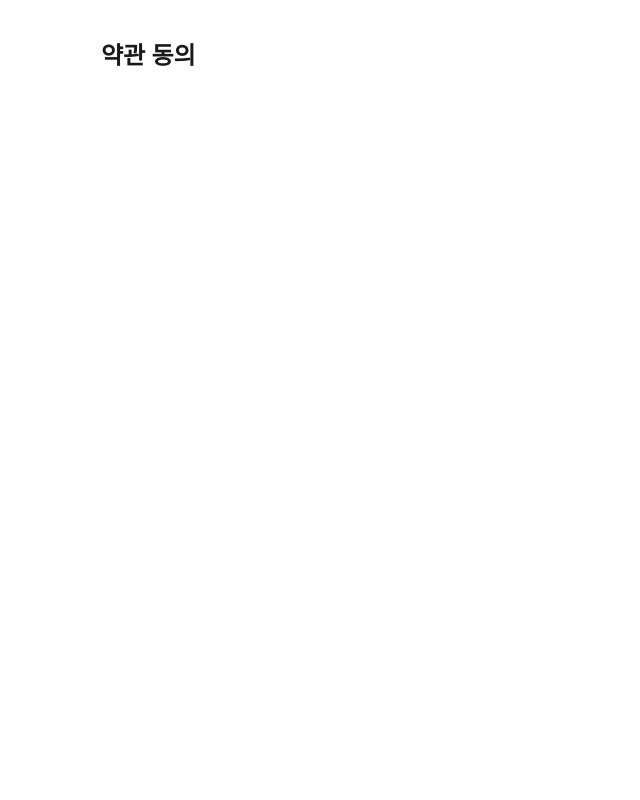
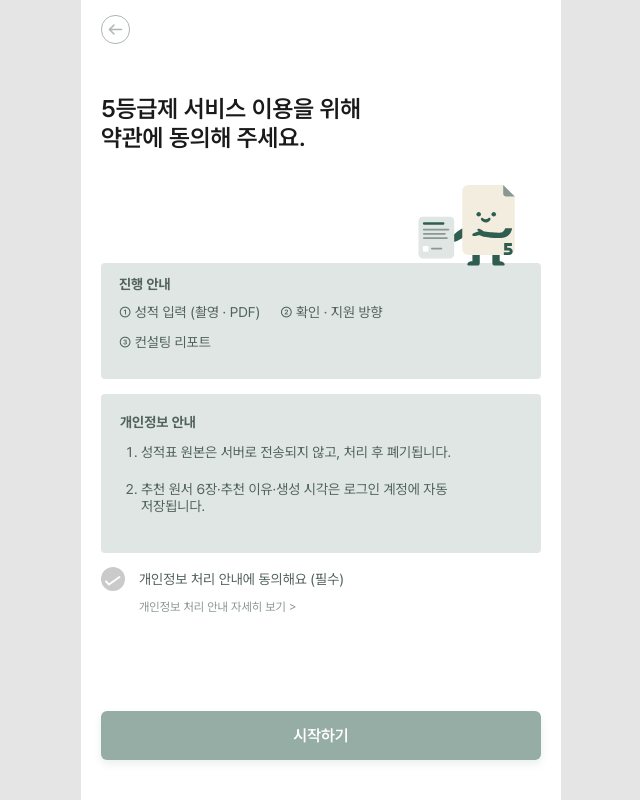
Before and after one commit to 4line-thon-team8/Frontend, a React (Vite) app: page /terms in a window 1280 px wide. Shown: the whole page, without its empty margins (319-959 px from the left). Built offline with nearby package versions, Linux system fonts and the light colour scheme; a web font is replaced by a local one.

Commit message:
약관 페이지 구현

```diff
--- a/src/pages/auth/AuthPage.css
+++ b/src/pages/auth/AuthPage.css
@@ -86,28 +86,34 @@
   padding-top: 60px;
 }
 
+/* 버튼: Figma 350 × 49 (padding 15 147, 글자 56 × 19), 모서리 6px */
 .auth-page .auth-submit {
+  display: flex;
+  justify-content: center;
+  align-items: center;
   width: 100%;
   height: 49px;
-  padding: 0;
+  padding: 15px 0;
   border-radius: 6px;
   font-size: 16px;
   font-weight: 600;
-  line-height: 20px;
+  line-height: normal;
   box-shadow: 0 4px 8px #2f5d5033;
 }
 
+/* 로그인 화면 '회원가입' 링크: 버튼 아래 15px, 가운데 정렬(49 × 17), 화면 아래에서 42px */
 .auth-link {
-  margin-top: 11px;
+  margin-top: 15px;
   color: #737e78;
   font-size: 14px;
-  line-height: 20px;
+  line-height: 17px;
   text-decoration: none;
 }
 
-/* 로그인: 상단의 큰 연한 로고 (이메일 묶음 시작 y=471 → 427) */
+/* 로그인: 상단의 큰 연한 로고 (이메일 묶음 시작 y=471 → 427)
+ * 링크 아래 42px = 홈 인디케이터 영역(34px, safe-area) + 8px */
 .auth-page--login {
-  padding-bottom: calc(12px + env(safe-area-inset-bottom));
+  padding-bottom: calc(8px + env(safe-area-inset-bottom));
 }
 
 .auth-page--login .auth-hero {
@@ -117,14 +123,17 @@
   margin: 0 -20px;
 }
 
-/* 로고 오른쪽 끝을 입력칸 오른쪽 끝(화면 오른쪽에서 20px)에 맞춥니다. */
+/*
+ * Figma: 422 × 438, top -10 · left -99 (상태바 44px 포함 기준 → 화면에서는 top -54).
+ * 색 #A7BAB5(2_메인컬러서브): logo.svg(#2F5D50)를 흰 배경 위 opacity 0.424 로 겹치면 정확히 이 색이 됩니다.
+ */
 .auth-hero__logo {
   position: absolute;
-  top: -55px;
-  right: 20px;
+  top: -54px;
+  left: -99px;
   width: 422px;
-  height: auto;
-  opacity: 0.4;
+  height: 438px;
+  opacity: 0.424;
   pointer-events: none;
 }
 
--- a/src/pages/auth/SignupPage.tsx
+++ b/src/pages/auth/SignupPage.tsx
@@ -29,7 +29,8 @@ export default function SignupPage() {
     if (nextErrors.email || nextErrors.password || nextErrors.passwordConfirm) return;
 
     // TODO: authApi 의 회원가입(POST /api/auth/signup) 구현 후 연동합니다.
-    navigate('/login', { replace: true });
+    // 회원가입 후 약관 동의 화면으로 이어집니다. 약관에서 뒤로가기하면 이 화면으로 돌아옵니다.
+    navigate('/terms');
   };
 
   return (
--- a/src/pages/auth/SplashPage.css
+++ b/src/pages/auth/SplashPage.css
@@ -29,12 +29,20 @@
   filter: brightness(0) invert(1);
 }
 
+/*
+ * '오 등급' 글씨: Figma 는 '페어 큰부리새' 30px(line-height normal, 높이 36px).
+ * 성적 입력 화면과 같은 워드마크 SVG(brand-logo.svg, 51:22)를 Figma 텍스트 크기(약 83 × 36)로 키워 흰색으로 씁니다.
+ */
 .splash__title {
   margin: 0 0 16px;
-  font-family: var(--font-display);
-  font-size: 30px;
-  font-weight: 400;
-  line-height: normal;
+  line-height: 0;
+}
+
+.splash__title img {
+  display: block;
+  width: 83px;
+  height: 36px;
+  filter: brightness(0) invert(1);
 }
 
 .splash__subtitle {
--- a/src/pages/auth/SplashPage.tsx
+++ b/src/pages/auth/SplashPage.tsx
@@ -1,6 +1,7 @@
 import { useEffect } from 'react';
 import { useNavigate } from 'react-router';
 import logo from '../../assets/images/logo.svg';
+import brandLogo from '../../assets/icons/brand-logo.svg';
 import './SplashPage.css';
 
 const SPLASH_DURATION_MS = 2000;
@@ -17,7 +18,9 @@ export default function SplashPage() {
     <section className="splash">
       <div className="splash__brand">
         <img className="splash__logo" src={logo} alt="" width="106" height="109" />
-        <h1 className="splash__title">오 등급</h1>
+        <h1 className="splash__title">
+          <img src={brandLogo} alt="오등급" width="83" height="36" />
+        </h1>
         <p className="splash__subtitle">내 생기부로 찾는 나만의 진학 방향</p>
       </div>
 
--- /dev/null
+++ b/src/pages/auth/TermsPage.css
@@ -0,0 +1,142 @@
+/*
+ * Figma '약관 동의' (390 × 844) 기준. 페이지 틀·뒤로가기·하단 버튼은 AuthPage.css 를 함께 씁니다.
+ * y 값은 Figma 에서 상태바(44px)를 뺀 값입니다.
+ */
+
+/* 제목: 뒤로가기(15 + 29) 아래 50px, 24px semibold */
+.terms-title {
+  margin: 50px 0 0;
+  color: #1a1a1a;
+  font-size: 24px;
+  font-weight: 600;
+  line-height: normal;
+}
+
+/*
+ * 제목과 '진행 안내' 박스 사이의 캐릭터 영역.
+ * 캐릭터는 Figma 140 × 114, 오른쪽 끝을 박스 오른쪽 끝에 맞추고 박스 위에 21px 걸칩니다.
+ */
+.terms-hero {
+  position: relative;
+  z-index: 1;
+  flex-shrink: 0;
+  height: 111px;
+}
+
+.terms-hero__character {
+  position: absolute;
+  right: 0;
+  bottom: -21px;
+  width: 140px;
+  height: 114px;
+}
+
+/* 안내 박스 공통 */
+.terms-box {
+  position: relative;
+  border-radius: 4px;
+  background: #dfe6e3;
+  color: #52625d;
+  font-size: 14px;
+  word-break: keep-all;
+}
+
+/* 박스 제목('진행 안내', '개인정보 안내'): Figma 2_메인컬러서브 · 14px · bold · line-height normal */
+.terms-box h2 {
+  margin: 0;
+  color: #52625d;
+  font-size: 14px;
+  font-weight: 700;
+  line-height: normal;
+}
+
+.terms-box ul,
+.terms-box ol { margin: 0; }
+
+/* 진행 안내: 350 × 116, padding 13 63 23 18, gap 10 */
+.terms-box--process {
+  display: flex;
+  flex-direction: column;
+  gap: 10px;
+  min-height: 116px;
+  padding: 13px 63px 23px 18px;
+  line-height: 20px;
+}
+
+/* 좁은 화면에서도 박스가 좌우 20px 여백 밖으로 넘치지 않도록 항목이 줄바꿈됩니다. */
+.terms-box--process ul {
+  display: flex;
+  flex-wrap: wrap;
+  gap: 10px 20px;
+  padding: 0;
+  list-style: none;
+}
+
+.terms-box--process li { white-space: nowrap; }
+
+/* 개인정보 안내: 350 × 159, padding 20 31 21 19, gap 10, 진행 안내 박스 아래 15px (내용 300 × 118) */
+.terms-box--privacy {
+  display: flex;
+  flex-direction: column;
+  gap: 10px;
+  min-height: 159px;
+  margin-top: 15px;
+  padding: 20px 31px 21px 19px;
+  line-height: normal;
+}
+
+.terms-box--privacy:focus-visible { outline-offset: 2px; }
+
+/* 제목 영역 20px + gap 10px → 목록은 내용 위에서 30px 아래 (Figma 목록 300 × 88) */
+.terms-box--privacy h2 { min-height: 20px; }
+
+/* 목록 항목: 2_메인컬러서브 · 14px · 400 · 줄 17px (2줄 = 34px), 항목 사이 20px.
+ * 글자(줄바꿈된 줄 포함)는 21px 들여쓰고, 번호는 그 앞(약 5px 위치)에 붙습니다. */
+.terms-box--privacy ol {
+  display: grid;
+  gap: 20px;
+  padding-left: 21px;
+  color: #52625d;
+  font-size: 14px;
+  font-weight: 400;
+  line-height: 17px;
+}
+
+/* 동의 체크 */
+.terms-agree {
+  display: flex;
+  flex-direction: column;
+  align-items: flex-start;
+  margin-top: 14px;
+}
+
+.terms-agree__label {
+  position: relative;
+  display: flex;
+  align-items: center;
+  gap: 14px;
+  color: #52625d;
+  font-size: 14px;
+  line-height: normal;
+  cursor: pointer;
+}
+
+.terms-agree__label input {
+  position: absolute;
+  width: 24px;
+  height: 24px;
+  margin: 0;
+  opacity: 0;
+  cursor: pointer;
+}
+
+.terms-agree__label input:not(:checked) + img { filter: grayscale(1); opacity: 0.3; }
+.terms-agree__label input:focus-visible + img { outline: 3px solid var(--color-primary); outline-offset: 3px; border-radius: 50%; }
+
+.terms-agree__detail {
+  margin: 9px 0 0 38px;
+  color: #8a9893;
+  font-size: 12px;
+  line-height: normal;
+  text-decoration: none;
+}
--- a/src/pages/auth/TermsPage.tsx
+++ b/src/pages/auth/TermsPage.tsx
@@ -1,3 +1,70 @@
+import { useState, type FormEvent } from 'react';
+import { Link, useNavigate } from 'react-router';
+import Button from '../../components/common/Button';
+import arrowBack from '../../assets/icons/arrow-back.svg';
+import checkCircle from '../../assets/icons/check-circle.svg';
+import character from '../../assets/images/agree-images.svg';
+import './AuthPage.css';
+import './TermsPage.css';
+
+const PROCESS_STEPS = ['① 성적 입력 (촬영 · PDF)', '② 확인 · 지원 방향', '③ 컨설팅 리포트'];
+
+const PRIVACY_NOTICES = [
+  '성적표 원본은 서버로 전송되지 않고, 처리 후 폐기됩니다.',
+  '추천 원서 6장·추천 이유·생성 시각은 로그인 계정에 자동 저장됩니다.',
+];
+
 export default function TermsPage() {
-  return <h1>약관 동의</h1>;
+  const navigate = useNavigate();
+  const [agreed, setAgreed] = useState(false);
+
+  const handleSubmit = (event: FormEvent<HTMLFormElement>) => {
+    event.preventDefault();
+    if (!agreed) return;
+    // TODO: 약관 동의 저장 API 가 정해지면 연동합니다.
+    navigate('/grade/input', { replace: true });
+  };
+
+  return (
+    <section className="auth-page terms-page" aria-labelledby="terms-title">
+      <Link className="auth-back" to="/signup" aria-label="회원가입 화면으로 돌아가기">
+        <img src={arrowBack} alt="" width="29" height="29" />
+      </Link>
+
+      <h1 id="terms-title" className="terms-title">5등급제 서비스 이용을 위해<br />약관에 동의해 주세요.</h1>
+
+      <div className="terms-hero" aria-hidden="true">
+        <img className="terms-hero__character" src={character} alt="" width="140" height="114" />
+      </div>
+
+      <form className="auth-form" onSubmit={handleSubmit}>
+        <section className="terms-box terms-box--process" aria-labelledby="terms-process-title">
+          <h2 id="terms-process-title">진행 안내</h2>
+          <ul>
+            {PROCESS_STEPS.map(step => <li key={step}>{step}</li>)}
+          </ul>
+        </section>
+
+        <section id="privacy-notice" className="terms-box terms-box--privacy" aria-labelledby="terms-privacy-title" tabIndex={-1}>
+          <h2 id="terms-privacy-title">개인정보 안내</h2>
+          <ol>
+            {PRIVACY_NOTICES.map(notice => <li key={notice}>{notice}</li>)}
+          </ol>
+        </section>
+
+        <div className="terms-agree">
+          <label className="terms-agree__label">
+            <input type="checkbox" checked={agreed} onChange={e => setAgreed(e.target.checked)} required />
+            <img src={checkCircle} alt="" width="24" height="24" />
+            <span>개인정보 처리 안내에 동의해요 (필수)</span>
+          </label>
+          <a className="terms-agree__detail" href="#privacy-notice">개인정보 처리 안내 자세히 보기 &gt;</a>
+        </div>
+
+        <div className="auth-actions">
+          <Button type="submit" className="auth-submit" disabled={!agreed}>시작하기</Button>
+        </div>
+      </form>
+    </section>
+  );
 }
--- a/src/styles/global.css
+++ b/src/styles/global.css
@@ -1,10 +1,10 @@
 @import './variables.css';
 
 * { box-sizing: border-box; }
-body { margin: 0; font-family: var(--font-base); color: var(--color-text); background: var(--color-background); }
+body { margin: 0; font-family: var(--font-base); color: var(--color-text); background: var(--color-backdrop); }
 button, input, select, textarea { font: inherit; }
 a { color: inherit; }
-.mobile-layout { width: 100%; max-width: var(--mobile-max-width); min-height: 100dvh; margin-inline: auto; }
+.mobile-layout { width: 100%; max-width: var(--mobile-max-width); min-height: 100dvh; margin-inline: auto; background: var(--color-background); }
 main { padding: var(--space-page); overflow-wrap: anywhere; }
 h1 { font-size: 1.5rem; }
 .button { padding: 12px 20px; border: 0; border-radius: var(--radius-base); color: white; background: var(--color-primary); cursor: pointer; }
--- a/src/styles/variables.css
+++ b/src/styles/variables.css
@@ -6,6 +6,7 @@
   --color-primary-sub-light: #dfe6e3; /* Figma 2_메인컬러서브 (밝은 톤) */
   --gradient-primary: linear-gradient(180deg, #2f5d50 0%, #305d50 100%);
   --color-background: #ffffff;
+  --color-backdrop: #e5e5e5; /* 데스크톱에서 모바일 화면 바깥 영역 */
   --color-surface: #eef3ef;
   --color-text: #1a1a1a; /* Figma Text Color */
   --color-border: #d5dfd8;
```
Also changed, not shown: src/assets/images/agree-images.svg (added).
